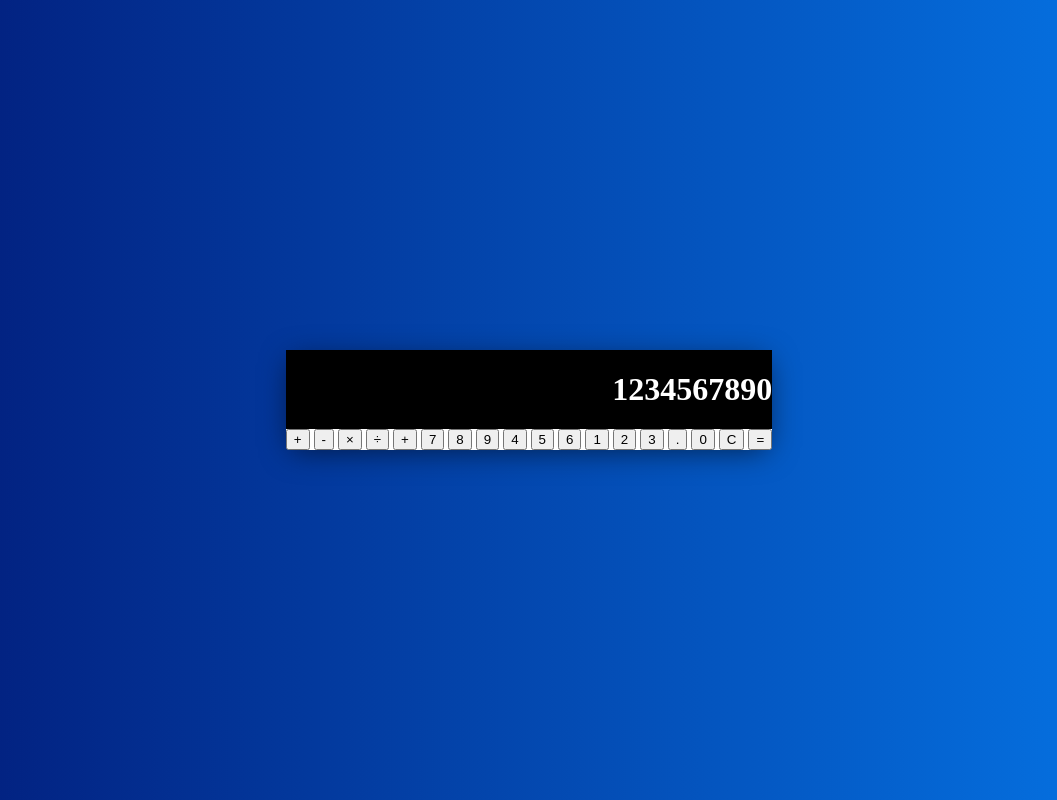
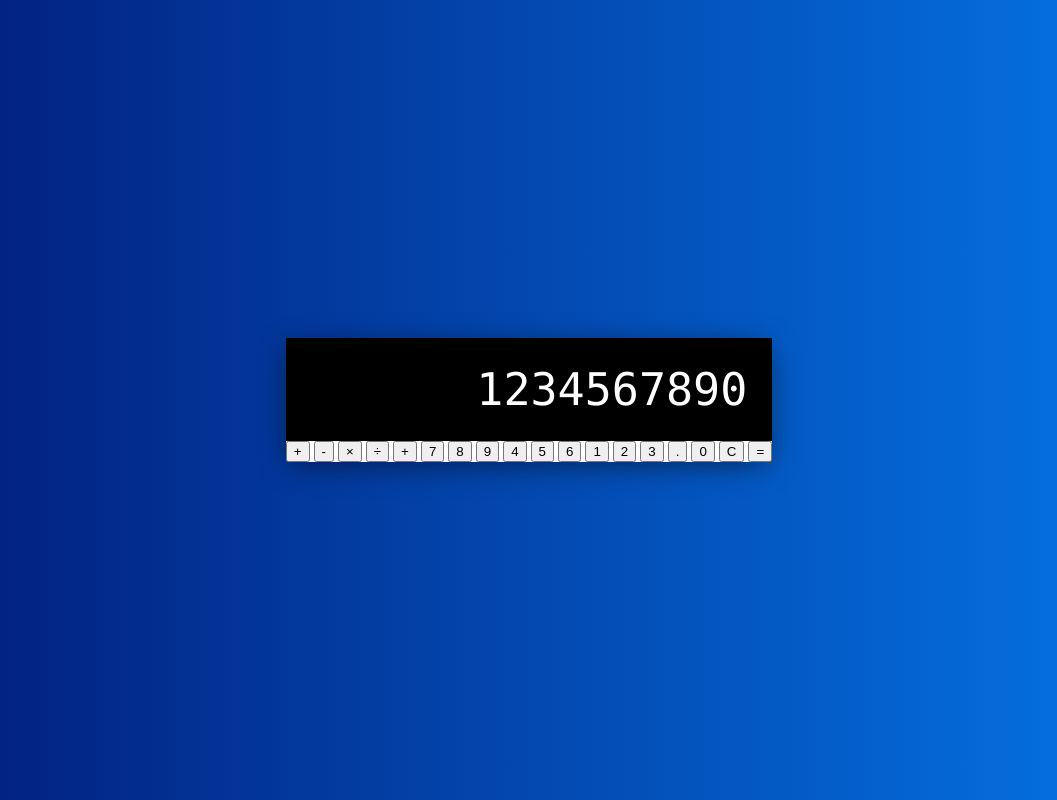
Before and after one commit to Djones917/Calculator_2021, a plain HTML site: page index.html in a window 1280 px wide. Shown: the whole page, without its empty margins (111-1168 px from the left). Drawn offline with Linux system fonts and the light colour scheme.

Commit message:
style calculator display h1

```diff
--- a/style.css
+++ b/style.css
@@ -26,3 +26,12 @@ body {
     align-items: center;
     justify-content: flex-end;
 }
+
+.calculator-display h1 {
+    margin: 0;
+    padding: 25px;
+    font-size: 45px;
+    font-family: 'Lucida Console',  sans-serif;
+    font-weight: 100;
+
+}
```
